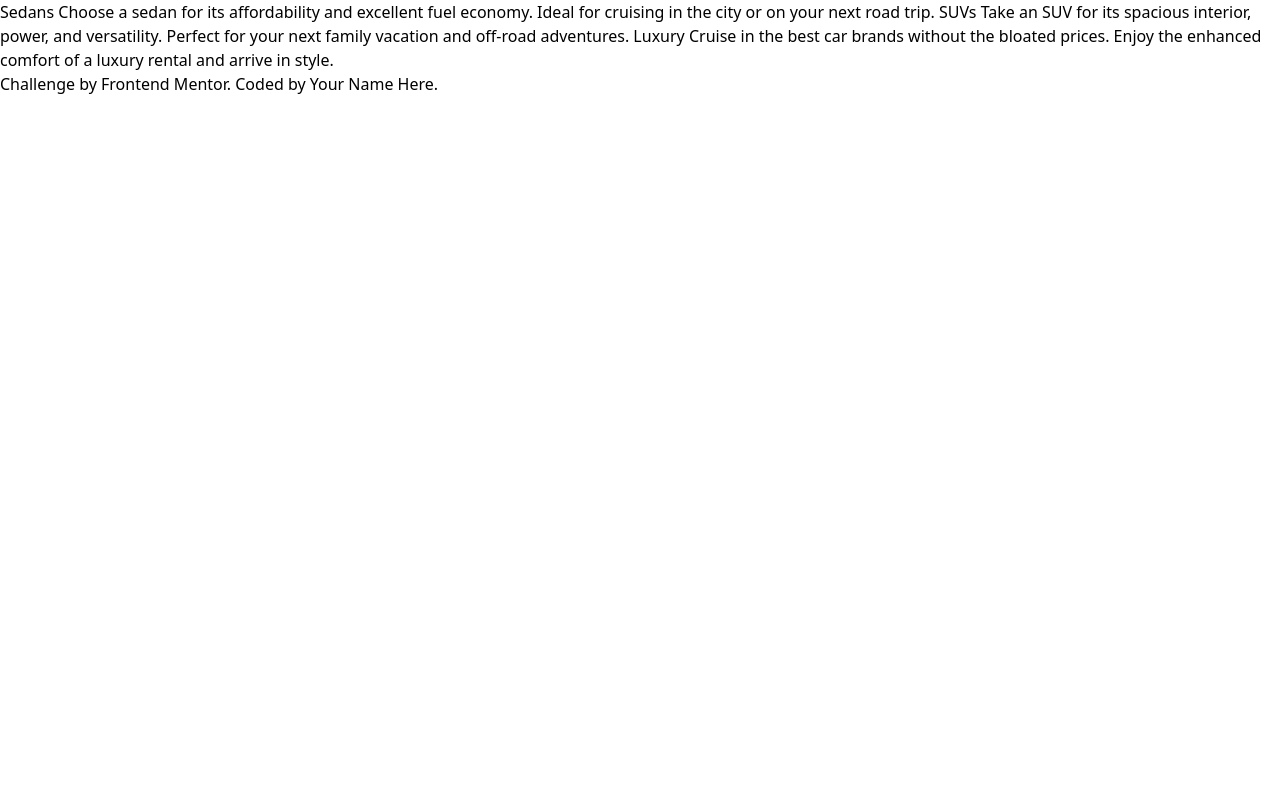
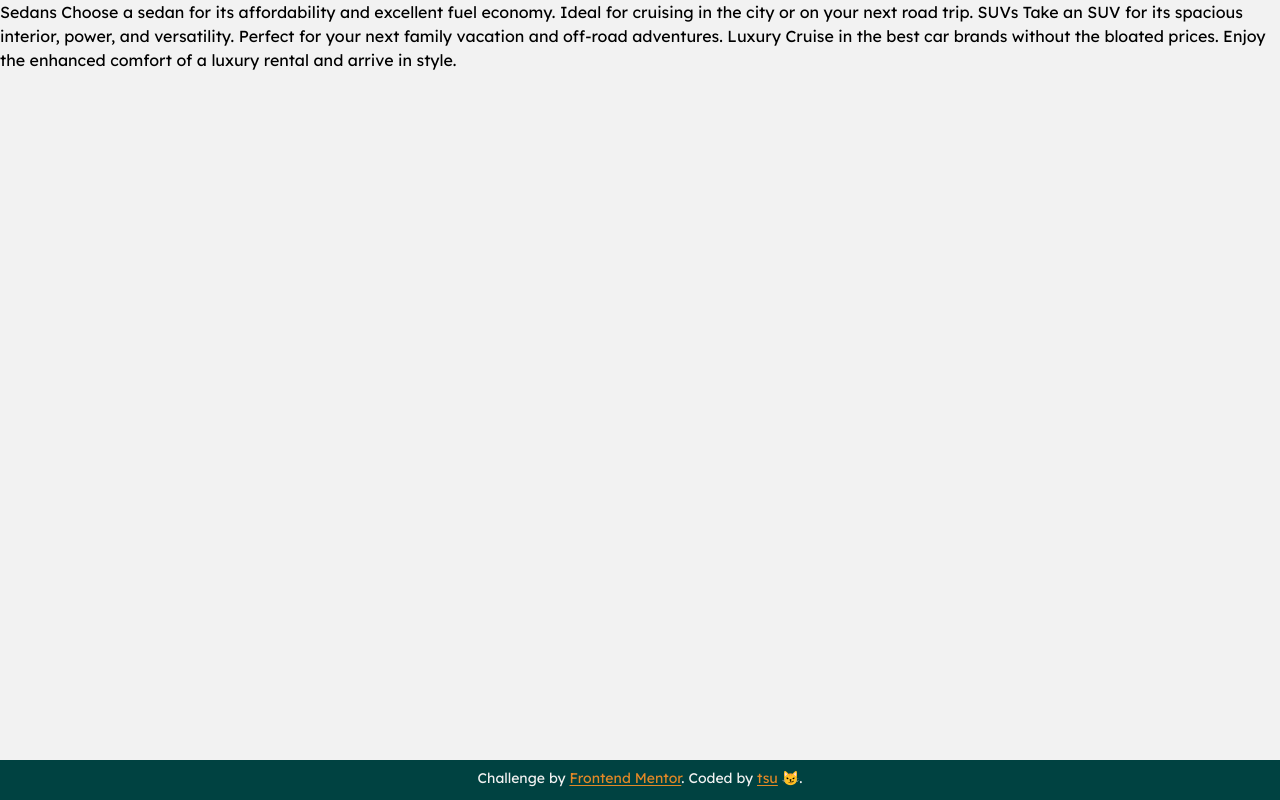
Before and after one commit to tsuramii/3-column-preview-card-component-main, a website: page index.html in a window 1280 px wide. Drawn offline with Linux system fonts and the light colour scheme.

Commit message:
Add footer

```diff
--- a/index.html
+++ b/index.html
@@ -17,8 +17,8 @@
   <link rel="stylesheet" href="output.css">
 </head>
 
-<body>
-
+<body class=" bg-verylightgray font-lexenddeca">
+  <main class="min-h-[95vh]">
     Sedans
     Choose a sedan for its affordability and excellent fuel economy. Ideal for cruising in the city
     or on your next road trip.
@@ -30,11 +30,16 @@
     Luxury
     Cruise in the best car brands without the bloated prices. Enjoy the enhanced comfort of a luxury
     rental and arrive in style.
+  </main>
+  <footer class="text-center pt-2 text-sm min-h-[5vh] text-verylightgray [&>a]:text-brightorange bg-verydarkcyan">
+    Challenge by
+    <a href="https://www.frontendmentor.io?ref=challenge" target="_blank"
+      class="underline underline-offset-2 transition-colors hover:text-cyan">Frontend
+      Mentor</a>. Coded by
+    <a href="https://linkedin.com/in/luca-di-marco" target="_blank"
+      class="underline underline-offset-2 transition-colors hover:text-cyan">tsu</a> 😼.
+  </footer>
 
-  <div class="attribution">
-    Challenge by <a href="https://www.frontendmentor.io?ref=challenge" target="_blank">Frontend Mentor</a>.
-    Coded by <a href="#">Your Name Here</a>.
-  </div>
 </body>
 
 </html>
```
Also changed, not shown: output.css. Lines whose indentation alone changed are shown as unchanged.
